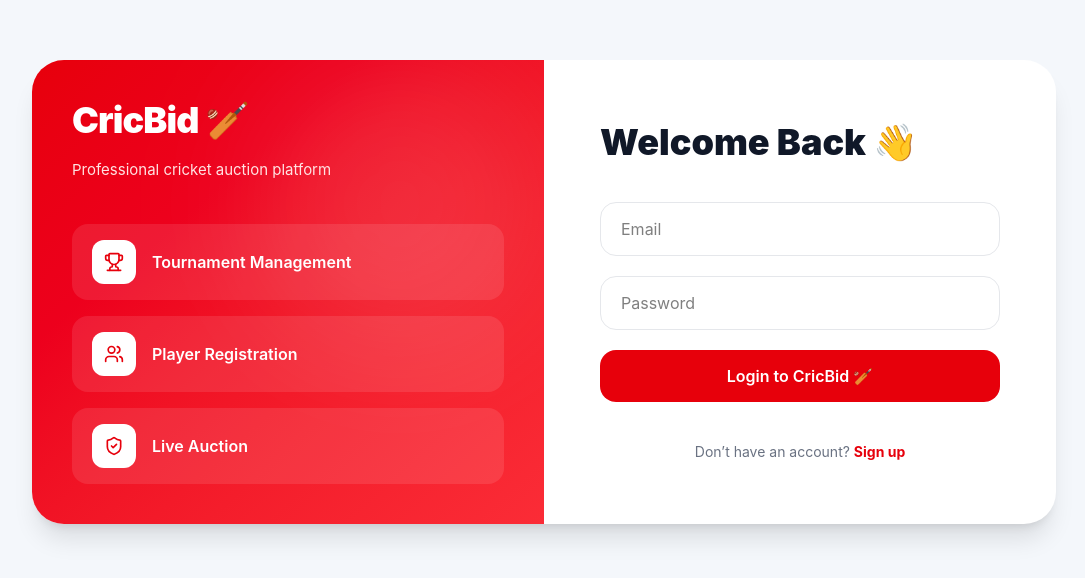
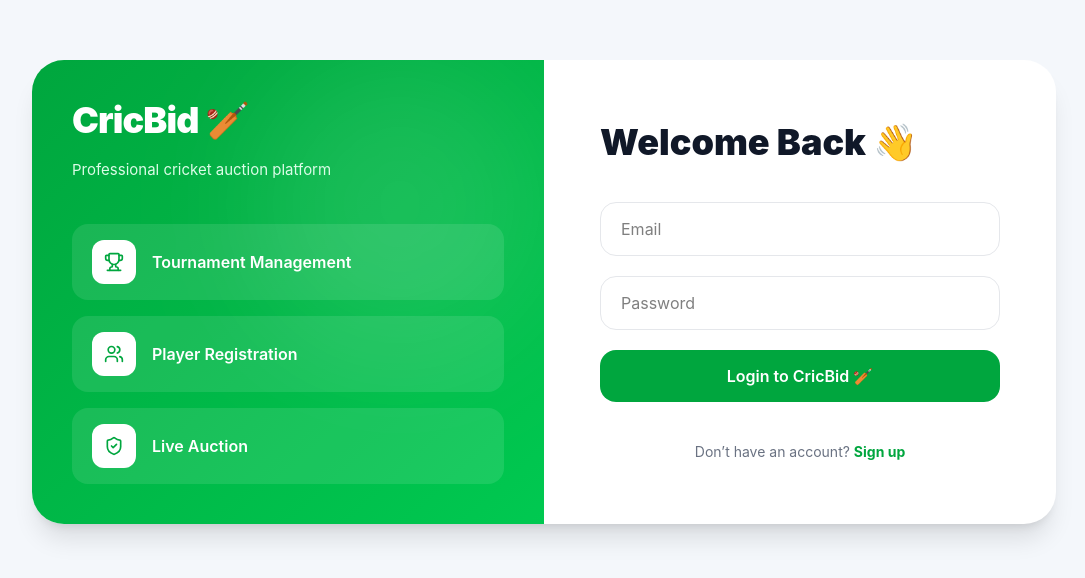
Before and after one commit to Soaib-Shaikh/cricbid, a React (Vite) app in the folder client/: page / in a window 1280 px wide. Shown: the part 108-686 px from the top of the page, without its empty margins (96-1181 px from the left). Built offline with nearby package versions, Linux system fonts and the light colour scheme; no server answers.

Commit message:
theme change

```diff
--- a/client/src/pages/PlayerRegistration.jsx
+++ b/client/src/pages/PlayerRegistration.jsx
@@ -161,7 +161,7 @@
           {/* CONTENT */}
           <div className="absolute inset-0 p-6 lg:p-8 flex flex-col justify-end text-white">
 
-            <div className="bg-red-600 w-fit px-4 py-1.5 rounded-full text-xs font-semibold mb-4">
+            <div className="bg-green-600 w-fit px-4 py-1.5 rounded-full text-xs font-semibold mb-4">
 
               Registration Open 🏏
 
@@ -255,7 +255,7 @@
                   handleChange
                 }
                 placeholder="Enter name"
-                className="w-full mt-2 border border-gray-200 rounded-2xl px-4 py-3 outline-none focus:border-red-500 text-sm"
+                className="w-full mt-2 border border-gray-200 rounded-2xl px-4 py-3 outline-none focus:border-green-500 text-sm"
               />
 
             </div>
@@ -275,7 +275,7 @@
                   handleChange
                 }
                 placeholder="Enter phone"
-                className="w-full mt-2 border border-gray-200 rounded-2xl px-4 py-3 outline-none focus:border-red-500 text-sm"
+                className="w-full mt-2 border border-gray-200 rounded-2xl px-4 py-3 outline-none focus:border-green-500 text-sm"
               />
 
             </div>
@@ -293,7 +293,7 @@
                 onChange={
                   handleChange
                 }
-                className="w-full mt-2 border border-gray-200 rounded-2xl px-4 py-3 outline-none focus:border-red-500 text-sm"
+                className="w-full mt-2 border border-gray-200 rounded-2xl px-4 py-3 outline-none focus:border-green-500 text-sm"
               >
 
                 <option value="">
@@ -338,7 +338,7 @@
                   handleChange
                 }
                 placeholder="Enter price"
-                className="w-full mt-2 border border-gray-200 rounded-2xl px-4 py-3 outline-none focus:border-red-500 text-sm"
+                className="w-full mt-2 border border-gray-200 rounded-2xl px-4 py-3 outline-none focus:border-green-500 text-sm"
               />
 
             </div>
@@ -358,7 +358,7 @@
                 onChange={
                   handleChange
                 }
-                className="w-full mt-2 border border-gray-200 rounded-2xl px-4 py-3 outline-none focus:border-red-500 text-sm"
+                className="w-full mt-2 border border-gray-200 rounded-2xl px-4 py-3 outline-none focus:border-green-500 text-sm"
               >
 
                 <option value="">
@@ -388,7 +388,7 @@
                 name="bowlingStyle"
                 value={formData.bowlingStyle}
                 onChange={handleChange}
-                className="w-full mt-2 border border-gray-200 rounded-2xl px-4 py-3 outline-none focus:border-red-500 text-sm"
+                className="w-full mt-2 border border-gray-200 rounded-2xl px-4 py-3 outline-none focus:border-green-500 text-sm"
               >
 
                 <option value="">
@@ -436,7 +436,7 @@
                 value={formData.address}
                 onChange={handleChange}
                 placeholder="Enter address"
-                className="w-full mt-2 border border-gray-200 rounded-2xl px-4 py-3 outline-none focus:border-red-500 resize-none text-sm"
+                className="w-full mt-2 border border-gray-200 rounded-2xl px-4 py-3 outline-none focus:border-green-500 resize-none text-sm"
               />
 
             </div>
@@ -460,7 +460,7 @@
             <button
               type="submit"
               disabled={loading}
-              className="w-full bg-red-600 hover:bg-red-700 transition-all text-white py-3 rounded-2xl text-sm font-semibold shadow-md"
+              className="w-full bg-green-600 hover:bg-green-700 transition-all text-white py-3 rounded-2xl text-sm font-semibold shadow-md"
             >
 
               {
--- a/client/src/pages/auth/Login.jsx
+++ b/client/src/pages/auth/Login.jsx
@@ -96,7 +96,7 @@
       <div className="w-full max-w-5xl bg-white rounded-[32px] overflow-hidden shadow-xl grid lg:grid-cols-2">
 
         {/* LEFT */}
-        <div className="bg-gradient-to-br from-red-600 to-red-500 p-10 text-white flex flex-col justify-center relative overflow-hidden">
+        <div className="bg-gradient-to-br from-green-600 to-green-500 p-10 text-white flex flex-col justify-center relative overflow-hidden">
 
           <div className="absolute top-0 right-0 w-72 h-72 bg-white/10 rounded-full blur-3xl"></div>
 
@@ -106,7 +106,7 @@
               CricBid 🏏
             </h1>
 
-            <p className="mt-4 text-red-100 text-[15px] leading-7 max-w-md">
+            <p className="mt-4 text-green-100 text-[15px] leading-7 max-w-md">
               Professional cricket auction platform
             </p>
 
@@ -114,7 +114,7 @@
 
               <div className="bg-white/10 rounded-2xl px-5 py-4 flex items-center gap-4">
 
-                <div className="w-11 h-11 rounded-xl bg-white text-red-600 flex items-center justify-center">
+                <div className="w-11 h-11 rounded-xl bg-white text-green-600 flex items-center justify-center">
                   <Trophy size={20} />
                 </div>
 
@@ -128,7 +128,7 @@
 
               <div className="bg-white/10 rounded-2xl px-5 py-4 flex items-center gap-4">
 
-                <div className="w-11 h-11 rounded-xl bg-white text-red-600 flex items-center justify-center">
+                <div className="w-11 h-11 rounded-xl bg-white text-green-600 flex items-center justify-center">
                   <Users size={20} />
                 </div>
 
@@ -142,7 +142,7 @@
 
               <div className="bg-white/10 rounded-2xl px-5 py-4 flex items-center gap-4">
 
-                <div className="w-11 h-11 rounded-xl bg-white text-red-600 flex items-center justify-center">
+                <div className="w-11 h-11 rounded-xl bg-white text-green-600 flex items-center justify-center">
                   <ShieldCheck size={20} />
                 </div>
 
@@ -198,7 +198,7 @@
               disabled={
                 loading
               }
-              className="w-full bg-red-600 hover:bg-red-700 text-white py-3.5 rounded-2xl font-semibold"
+              className="w-full bg-green-600 hover:bg-green-700 text-white py-3.5 rounded-2xl font-semibold"
             >
               {loading
                 ? "Logging in..."
@@ -209,7 +209,7 @@
               Don’t have an account?{' '}
               <Link
                 to="/signup"
-                className="text-red-600 font-bold hover:underline"
+                className="text-green-600 font-bold hover:underline"
               >
                 Sign up
               </Link>
--- a/client/src/pages/auth/Signup.jsx
+++ b/client/src/pages/auth/Signup.jsx
@@ -99,7 +99,7 @@
               {/* CARD */}
               <div className="bg-white/5 border border-white/10 rounded-2xl px-4 py-4 flex items-center gap-4 backdrop-blur-md">
 
-                <div className="w-11 h-11 rounded-xl bg-red-500 flex items-center justify-center shrink-0">
+                <div className="w-11 h-11 rounded-xl bg-green-500 flex items-center justify-center shrink-0">
 
                   <Trophy size={18} />
 
@@ -122,7 +122,7 @@
               {/* CARD */}
               <div className="bg-white/5 border border-white/10 rounded-2xl px-4 py-4 flex items-center gap-4 backdrop-blur-md">
 
-                <div className="w-11 h-11 rounded-xl bg-red-500 flex items-center justify-center shrink-0">
+                <div className="w-11 h-11 rounded-xl bg-green-500 flex items-center justify-center shrink-0">
 
                   <Users size={18} />
 
@@ -145,7 +145,7 @@
               {/* CARD */}
               <div className="bg-white/5 border border-white/10 rounded-2xl px-4 py-4 flex items-center gap-4 backdrop-blur-md">
 
-                <div className="w-11 h-11 rounded-xl bg-red-500 flex items-center justify-center shrink-0">
+                <div className="w-11 h-11 rounded-xl bg-green-500 flex items-center justify-center shrink-0">
 
                   <ShieldCheck size={18} />
 
@@ -203,7 +203,7 @@
                 value={form.name}
                 placeholder="Enter your full name"
                 onChange={handleChange}
-                className="w-full mt-2 border border-gray-200 rounded-2xl px-5 py-3 text-sm outline-none focus:border-red-500"
+                className="w-full mt-2 border border-gray-200 rounded-2xl px-5 py-3 text-sm outline-none focus:border-green-500"
               />
 
             </div>
@@ -221,7 +221,7 @@
                 value={form.email}
                 placeholder="Enter your email"
                 onChange={handleChange}
-                className="w-full mt-2 border border-gray-200 rounded-2xl px-5 py-3 text-sm outline-none focus:border-red-500"
+                className="w-full mt-2 border border-gray-200 rounded-2xl px-5 py-3 text-sm outline-none focus:border-green-500"
               />
 
             </div>
@@ -237,7 +237,7 @@
                 value={form.phone}
                 placeholder="Enter phone number"
                 onChange={handleChange}
-                className="w-full mt-2 border border-gray-200 rounded-2xl px-5 py-3 text-sm outline-none focus:border-red-500"
+                className="w-full mt-2 border border-gray-200 rounded-2xl px-5 py-3 text-sm outline-none focus:border-green-500"
               />
             </div>
 
@@ -254,7 +254,7 @@
                 value={form.password}
                 placeholder="Create password"
                 onChange={handleChange}
-                className="w-full mt-2 border border-gray-200 rounded-2xl px-5 py-3 text-sm outline-none focus:border-red-500"
+                className="w-full mt-2 border border-gray-200 rounded-2xl px-5 py-3 text-sm outline-none focus:border-green-500"
               />
 
             </div>
@@ -264,7 +264,7 @@
               type="button"
               disabled={loading}
               onClick={handleSignup}
-              className="w-full bg-red-600 hover:bg-red-700 disabled:bg-gray-400 transition-all text-white py-3 rounded-2xl text-sm font-semibold shadow-lg shadow-red-500/20"
+              className="w-full bg-green-600 hover:bg-green-700 disabled:bg-gray-400 transition-all text-white py-3 rounded-2xl text-sm font-semibold shadow-lg shadow-green-500/20"
             >
               {loading
                 ? "Creating Account..."
@@ -280,7 +280,7 @@
 
             <Link
               to="/"
-              className="text-red-600 font-bold hover:underline"
+              className="text-green-600 font-bold hover:underline"
             >
 
               Login
```
